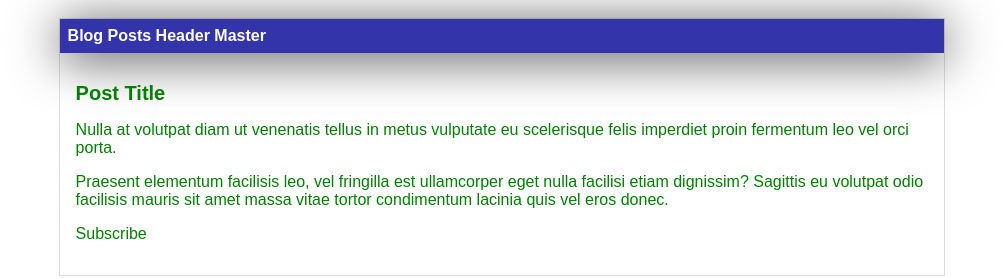
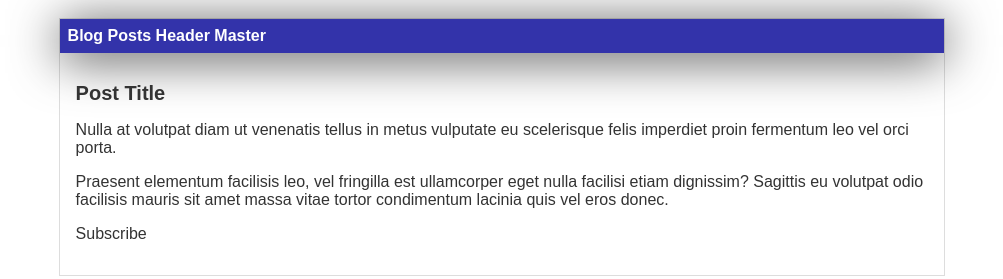
Before and after one commit to EdiPalom/hyperblog, a plain HTML site: page index.html in a window 1280 px wide. Shown: the whole page, without its empty margins (138-1141 px from the left). Drawn offline with Linux system fonts and the light colour scheme.

Commit message:
changed color to gray

```diff
--- a/css/main.css
+++ b/css/main.css
@@ -1,6 +1,6 @@
 
 body{
-    color:green;
+    color:#333;
     text-align: left;
     font-family: "Arial";
     padding-top:10px;
```
